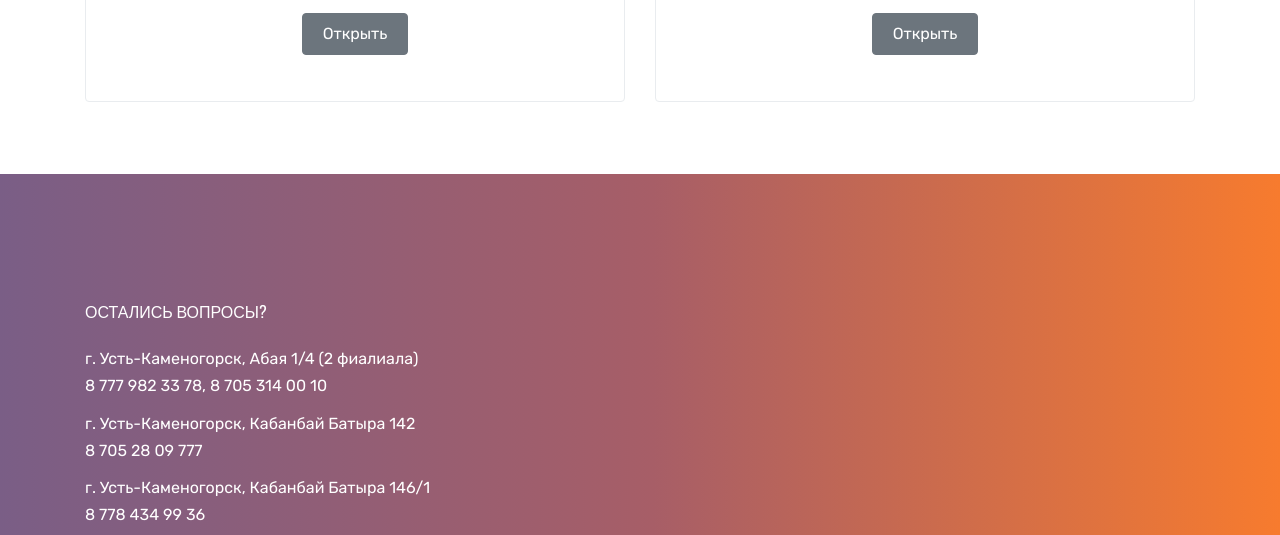
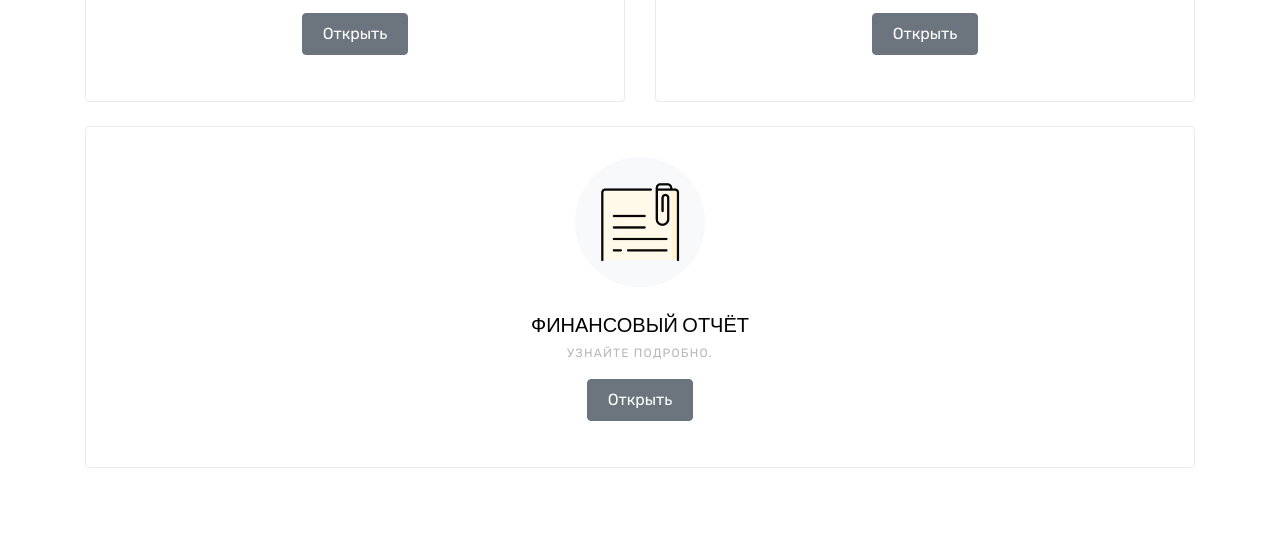
Before and after one commit to ABlombard/ABlombard.github.io, a plain HTML site: page index.html in a window 1280 px wide. Shown: the part 1949-2484 px from the top of the page. Drawn offline with nearby package versions, Linux system fonts and the light colour scheme; files whose address does not match are found by name.

Commit message:
Add files via upload

```diff
--- a/index.html
+++ b/index.html
@@ -1,7 +1,7 @@
 <!doctype html>
 <html lang="en">
   <head>
-    <title>Алтын Бизнес.</title>
+    <title>Алтын Бизнес</title>
     <meta charset="utf-8">
     <meta name="viewport" content="width=device-width, initial-scale=1, shrink-to-fit=no">
 
@@ -193,6 +193,20 @@
               </div>
             </div>
           </div>
+          <div class="col-lg-12 col-md-6 mb-4" data-aos="fade-up" data-aos-delay="200">
+            <div class="block-team-member-1 text-center rounded">
+              <div class="icon d-flex justify-content-center align-items-center mb-4">
+                <img src="images/1doc.png" width="130" height="130" />
+              </div>
+              <h3 class="font-size-20 text-black">Финансовый отчёт</h3>
+              <span class="d-block font-gray-5 letter-spacing-1 text-uppercase font-size-12 mb-3">Узнайте подробно.</span>
+              <div class="block-social-1">
+                <p class="text-center">
+                  <a href="https://drive.google.com/file/d/12j1d5YxahHjr0QVEQ1Si4B-pAzZhYSUN/view?usp=sharing" class="btn btn-secondary btn-md">Открыть</a>
+                </p>
+              </div>
+            </div>
+          </div>
         </div>
       </div>
     </div>
```
Also changed, not shown: index_kz.html (+14 -0 lines).
